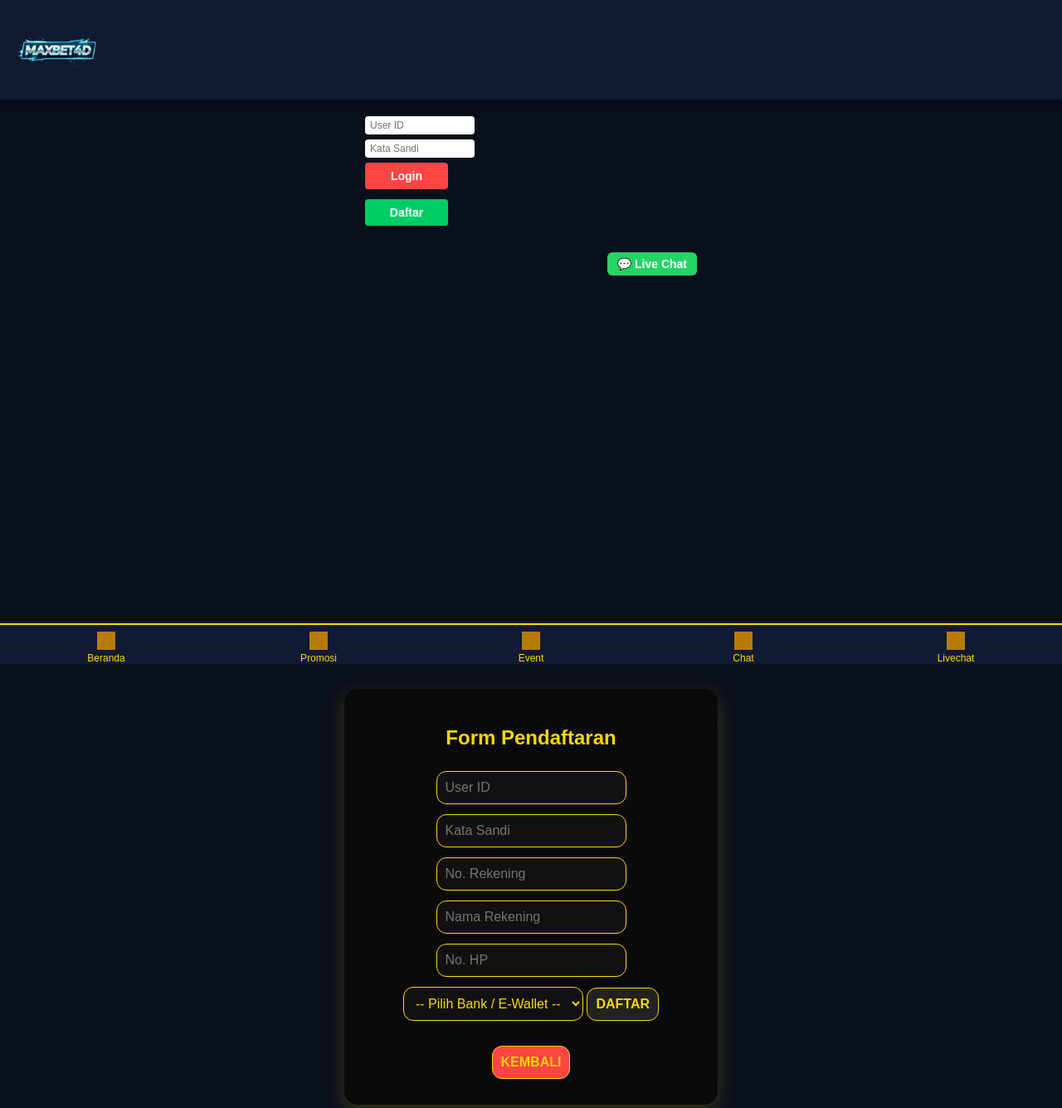
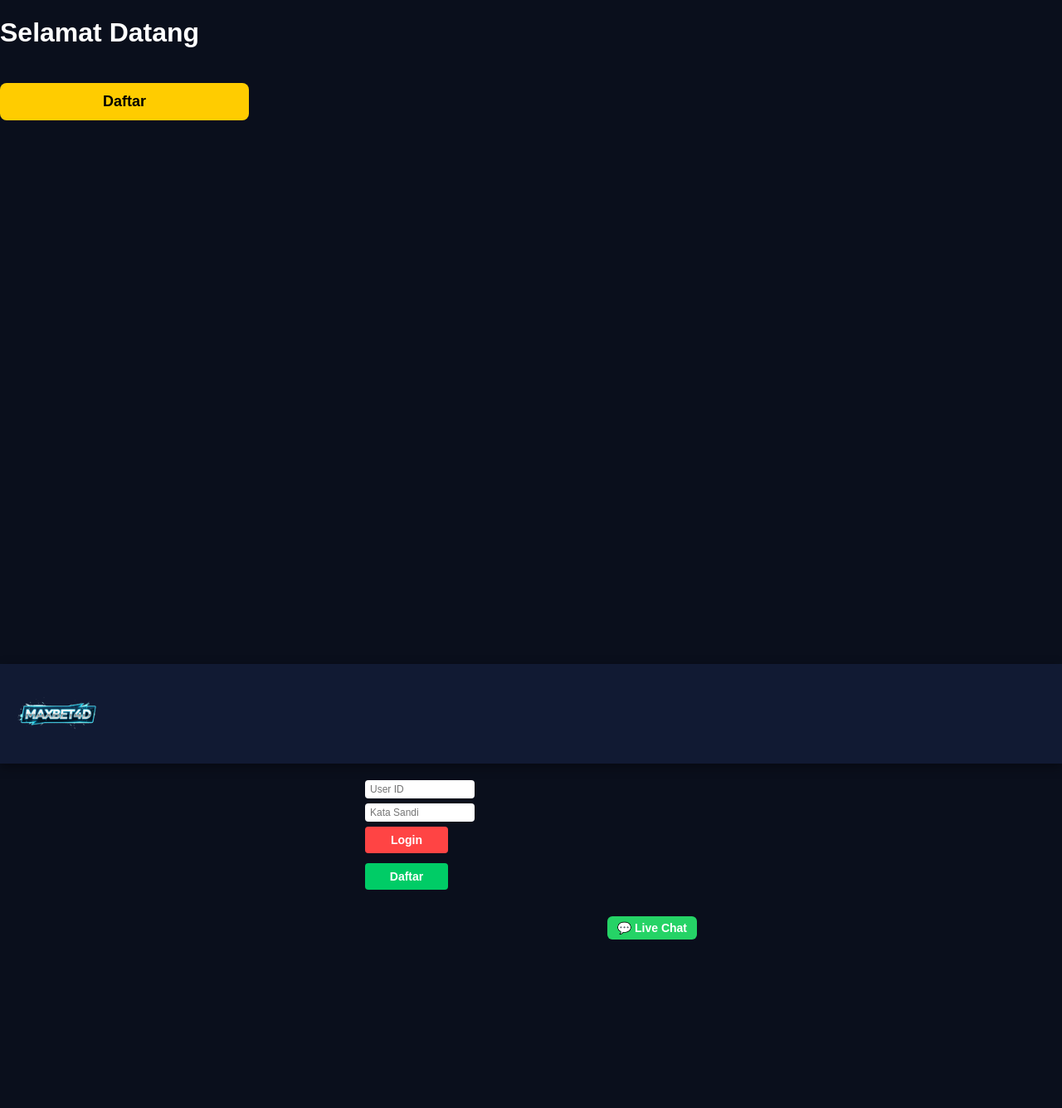
Before and after one commit to MXBET4D/xyz, a plain HTML site: page index.html in a window 1280 px wide. Shown: the top 1335 px of the page at 83% size. After the commit the page ends 1132 px from the top, so only its background shows below. Drawn offline with Linux system fonts and the light colour scheme; grey boxes are pictures that could not be loaded.

Commit message:
index.html

```diff
--- a/index.html
+++ b/index.html
@@ -22,6 +22,18 @@ const firebaseConfig = {
 firebase.initializeApp(firebaseConfig);
 const db = firebase.firestore();
 let currentUser = null;
+</script>
+
+<script>
+  function showPage(id){
+    document.querySelectorAll('.page').forEach(p=>{
+      p.classList.remove('active');
+    });
+    document.getElementById(id).classList.add('active');
+  }
+
+  // awalnya yang muncul hanya home
+  showPage('home');
 </script>
 
 <style>
@@ -92,11 +104,14 @@ header { background:#111a33; padding:10px 20px; display:flex; justify-content:sp
 /* Page */
 /* konten halaman */
 .page {
+  display:none;
   flex: 1 0 auto;
   padding-bottom: 90px; /* ruang untuk nav */
   min-height: calc(100vh - 90px);
 }
-.active{display:block;opacity:1;transform:translateY(0);}
+.page.active {
+  display:block; /* hanya page aktif yg tampil */
+}
 
 /* FORM BOX */
 .form-box input,
@@ -248,6 +263,9 @@ header { background:#111a33; padding:10px 20px; display:flex; justify-content:sp
 <body>
   <!-- Home -->
   <div id="home" class="page active">
+    <h1>Selamat Datang</h1>
+  <button onclick="showPage('daftar')" class="btn-main">Daftar</button>
+</div>
     <!-- Header hanya logo -->
     <header>
       <div class="logo">
@@ -273,6 +291,7 @@ header { background:#111a33; padding:10px 20px; display:flex; justify-content:sp
 <div id="daftar" class="page">
 <div class="form-box">
  <h2>Form Pendaftaran</h2>
+ <form id="registerForm">
   <input type="text" id="newUser" placeholder="User ID" />
   <input type="password" id="newPass" placeholder="Kata Sandi" />
   <input type="text" id="rekNum" placeholder="No. Rekening" />
@@ -290,9 +309,11 @@ header { background:#111a33; padding:10px 20px; display:flex; justify-content:sp
   <option>ShopeePay</option>
 </select>
 <button onclick="register()">Daftar</button>
-<br /><br />
-<button style="background:#ff4444" onclick="showPage('home')">Kembali</button>
-</div>
+ </form>
+  <p style="text-align:center; margin-top:10px;">
+    Sudah punya akun?
+    <span style="color: var(--color-primary); cursor:pointer;" onclick="showPage('home')">Kembali</span>
+  </p>
 </div>
 
 <!-- User Area -->
```
Lines whose indentation alone changed are shown as unchanged.
